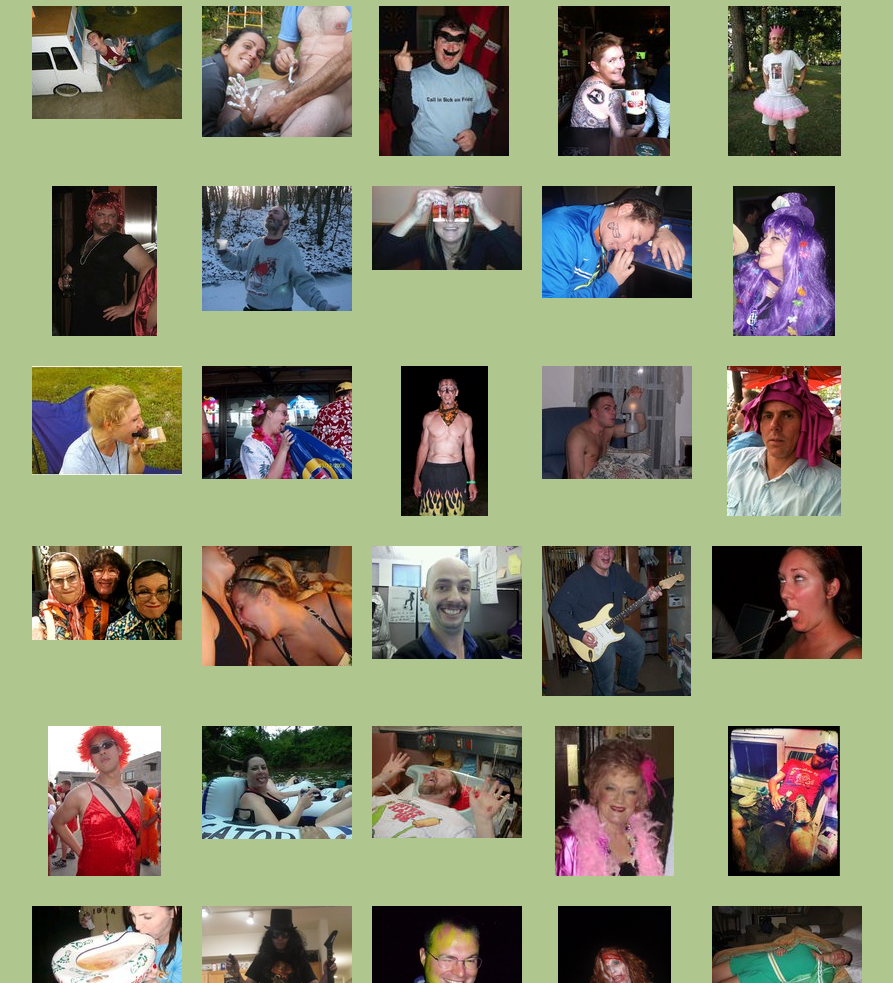
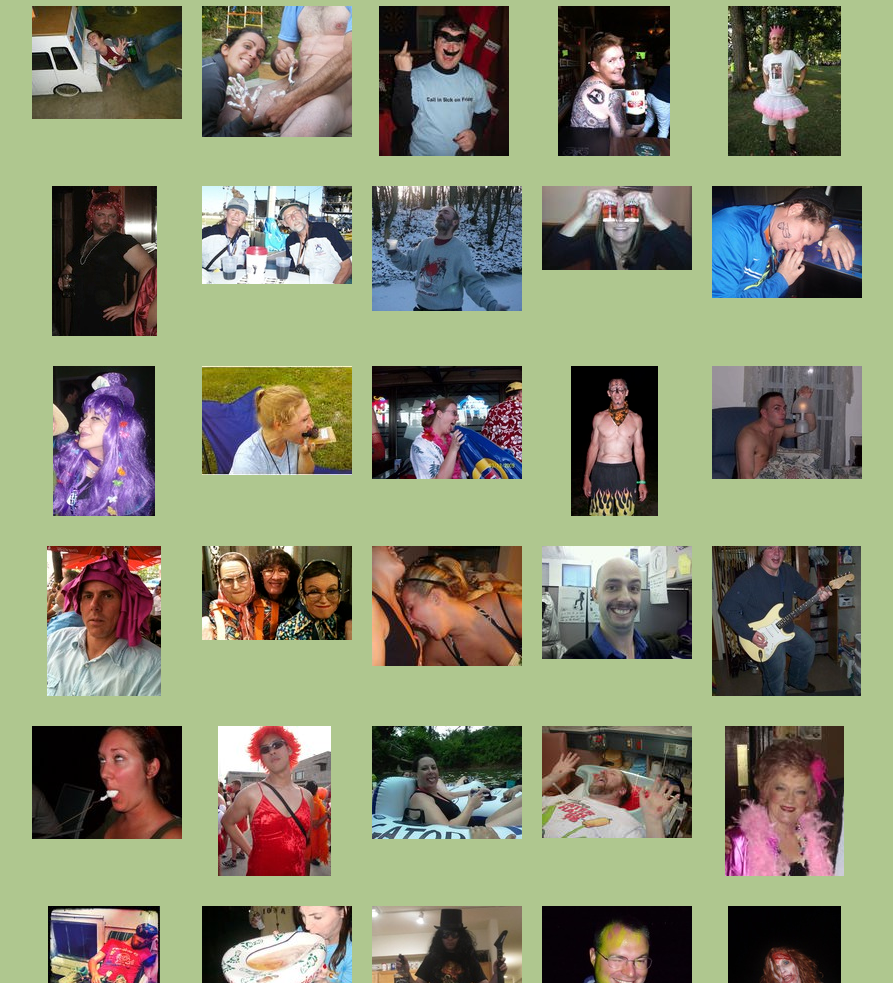
Before and after one commit to jtrupiano/thefalldowndownclassic.com, a plain HTML site: page public/index.html in a window 1280 px wide. Shown: the part 1584-2567 px from the top of the page, without its empty margins (196-1089 px from the left). Drawn offline with Linux system fonts and the light colour scheme.

Commit message:
Hasher Humper and Spinal Tap

```diff
--- a/public/index.html
+++ b/public/index.html
@@ -105,6 +105,7 @@
           <a href="images/whos_cumming/Gaelick.jpg" rel="prettyPhoto[whos_cumming]" title="Gaelick"><img src="images/whos_cumming/thumbnails/Gaelick.jpg" alt="Gaelick" /></a>
           <a href="images/whos_cumming/Glory Hole.jpg" rel="prettyPhoto[whos_cumming]" title="Glory Hole"><img src="images/whos_cumming/thumbnails/Glory Hole.jpg" alt="Glory Hole" /></a>
           <a href="images/whos_cumming/Hardigan Sweater.jpg" rel="prettyPhoto[whos_cumming]" title="Hardigan Sweater"><img src="images/whos_cumming/thumbnails/Hardigan Sweater.jpg" alt="Hardigan Sweater" /></a>
+          <a href="images/whos_cumming/Hasher Humper and Spinal Tap.jpg" rel="prettyPhoto[whos_cumming]" title="Hasher Humper and Spinal Tap"><img src="images/whos_cumming/thumbnails/Hasher Humper and Spinal Tap.jpg" alt="Hasher Humper and Spinal Tap" /></a>
           <a href="images/whos_cumming/Horn-E.jpg" rel="prettyPhoto[whos_cumming]" title="Horn-E"><img src="images/whos_cumming/thumbnails/Horn-E.jpg" alt="Horn-E" /></a>
           <a href="images/whos_cumming/Hustle and Flow.jpg" rel="prettyPhoto[whos_cumming]" title="Hustle and Flow"><img src="images/whos_cumming/thumbnails/Hustle and Flow.jpg" alt="Hustle and Flow" /></a>
           <a href="images/whos_cumming/Ice Princess.JPG" rel="prettyPhoto[whos_cumming]" title="Ice Princess"><img src="images/whos_cumming/thumbnails/Ice Princess.JPG" alt="Ice Princess" /></a>
```
Also changed, not shown: public/images/whos_cumming/Hasher Humper and Spinal Tap.jpg (added), public/images/whos_cumming/thumbnails/Hasher Humper and Spinal Tap.jpg (added).
